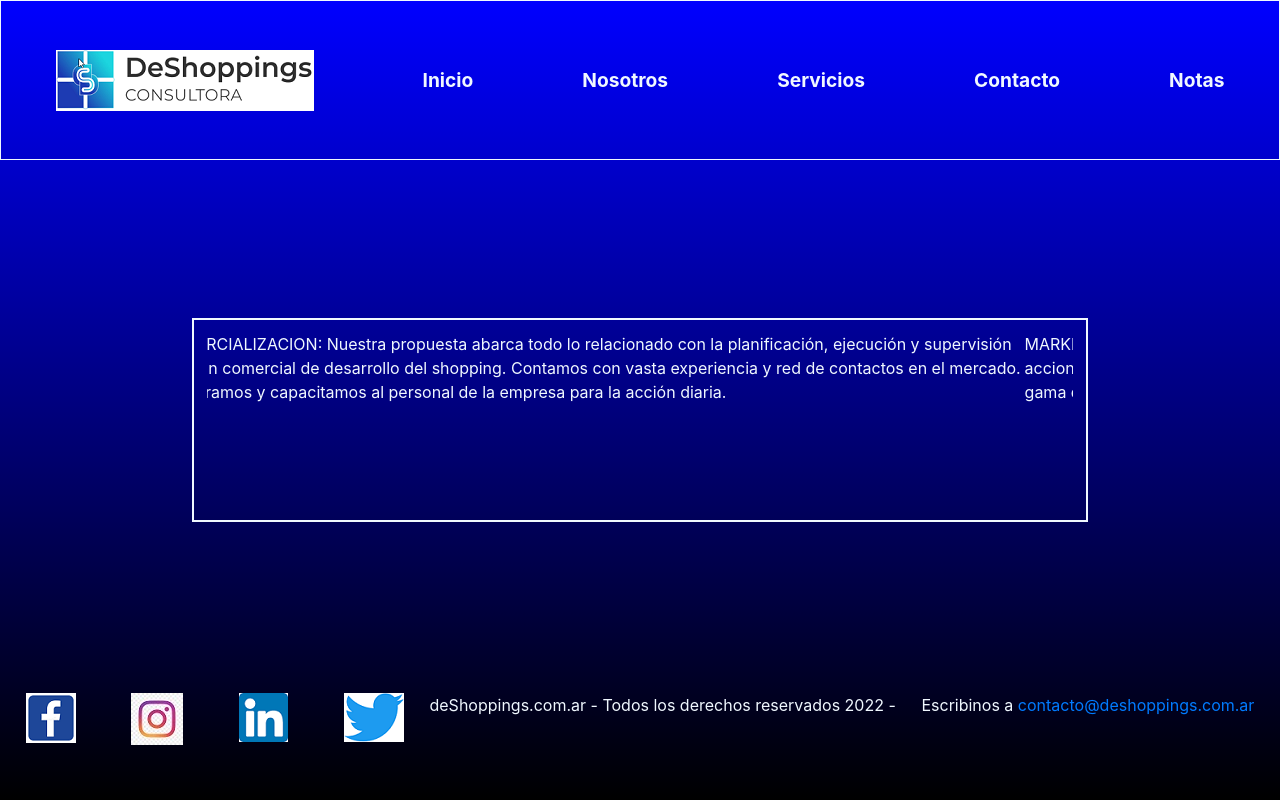
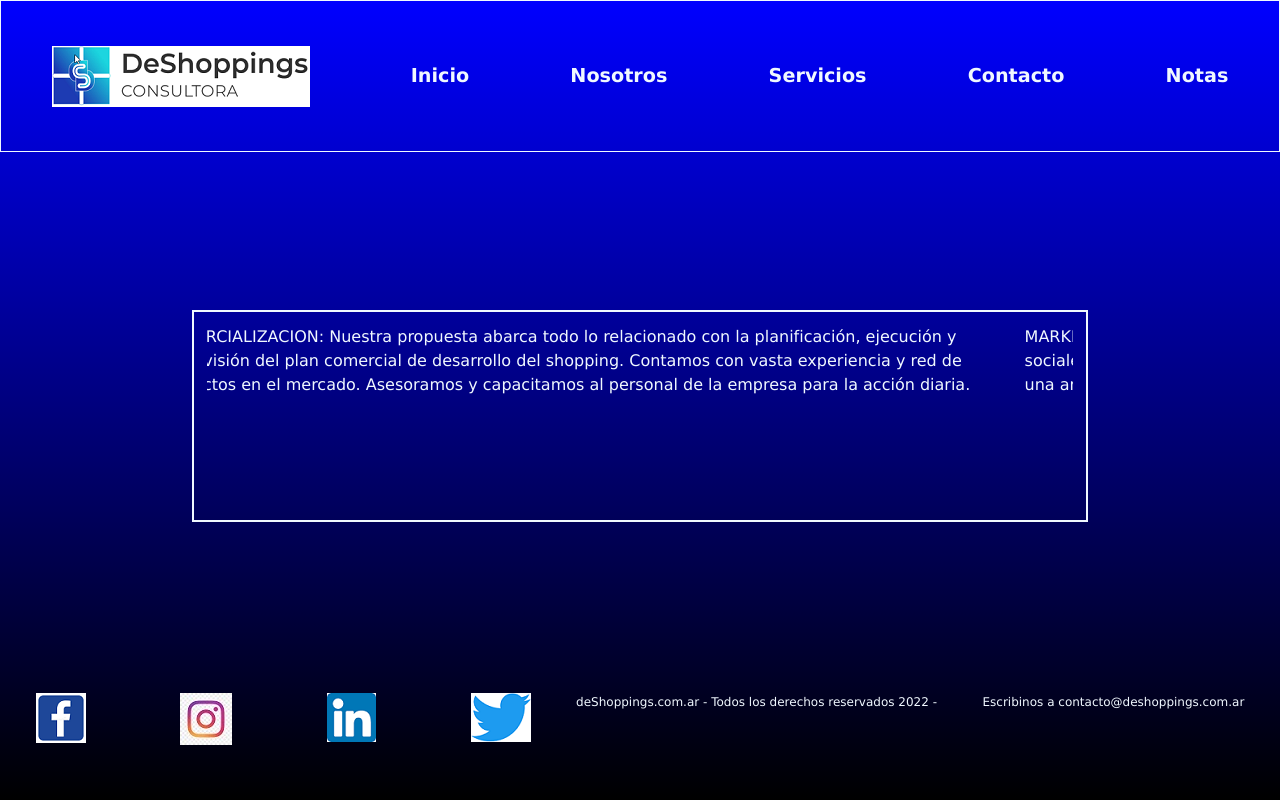
Before and after one commit to pabenda/Tercera-PreEntrega-09-2022-Pablo-D.-Bendayan, a plain HTML site: page pages/servicios.html in a window 1280 px wide. Drawn offline with nearby package versions, Linux system fonts and the light colour scheme.

Commit message:
ajustado css y margenes de footes servicios

```diff
--- a/css/servicios.css
+++ b/css/servicios.css
@@ -25,8 +25,7 @@ a:active {
         "main"
         "footer";
     grid-template-columns: 1fr;
-    grid-template-rows: 20% auto 15%;
-    grid-row-gap: 0.5%;
+    grid-template-rows: 19% auto 15%;
 }
 
 @media screen and (max-width: 599px) {
@@ -87,4 +86,5 @@ footer {
     padding: 1%;
     color: aliceblue;
     flex-wrap: wrap;
+    font-size: 12px;
 }
--- a/pages/servicios.html
+++ b/pages/servicios.html
@@ -9,7 +9,6 @@
     <meta name="description" content="Gestion integral de Centros Comerciales">
     <meta name="keywords" content="shopping, centro comercial, locales, marcas, administracion, marketing,">
     <link rel="shortcut icon" href="../images/isologo.png">
-    <link rel="stylesheet" href="../css/servicios.css">
     <link rel="stylesheet" href="https://cdn.jsdelivr.net/npm/bootstrap@4.3.1/dist/css/bootstrap.min.css"
         integrity="sha384-ggOyR0iXCbMQv3Xipma34MD+dH/1fQ784/j6cY/iJTQUOhcWr7x9JvoRxT2MZw1T" crossorigin="anonymous">
     <script src="https://code.jquery.com/jquery-3.3.1.slim.min.js"
@@ -18,6 +17,8 @@
     <script src="https://cdn.jsdelivr.net/npm/bootstrap@4.3.1/dist/js/bootstrap.min.js"
         integrity="sha384-JjSmVgyd0p3pXB1rRibZUAYoIIy6OrQ6VrjIEaFf/nJGzIxFDsf4x0xIM+B07jRM"
         crossorigin="anonymous"></script>
+    <link rel="stylesheet" href="../css/servicios.css">
+
 </head>
 
 <body>
```
